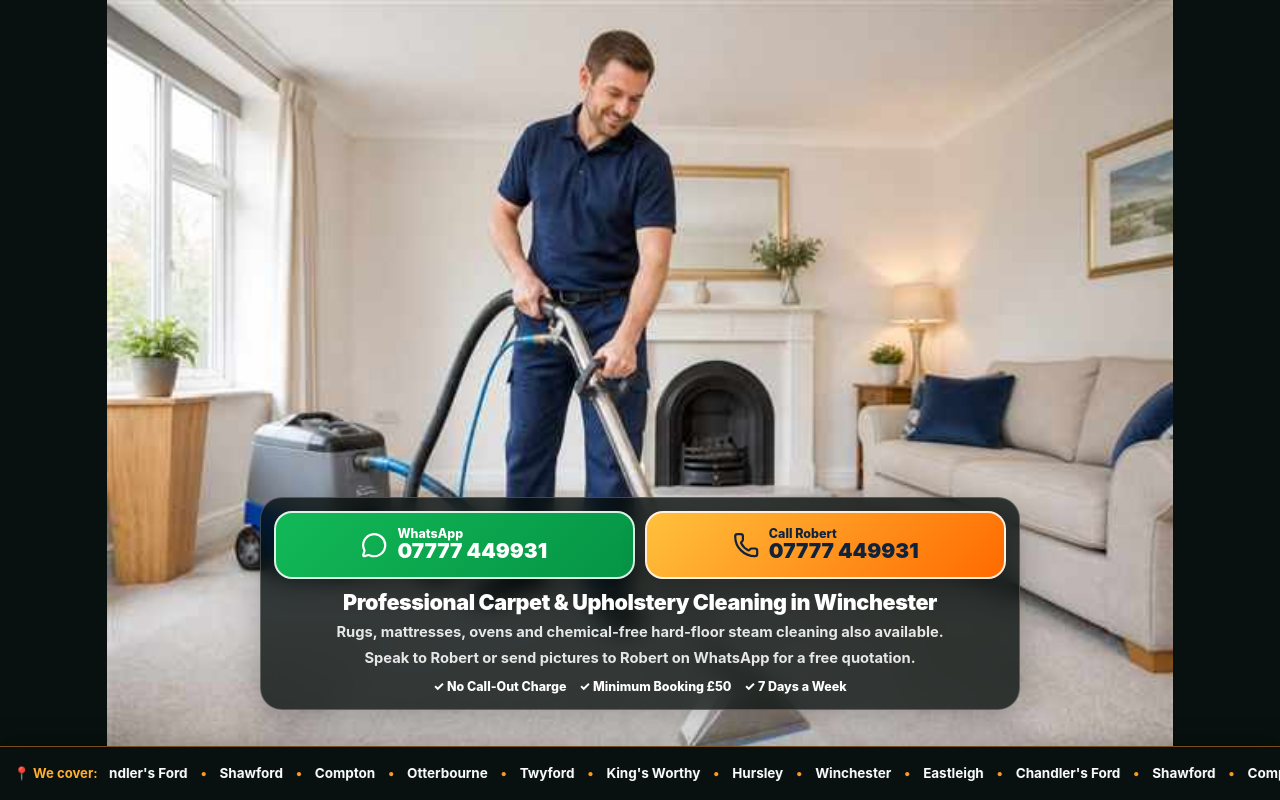
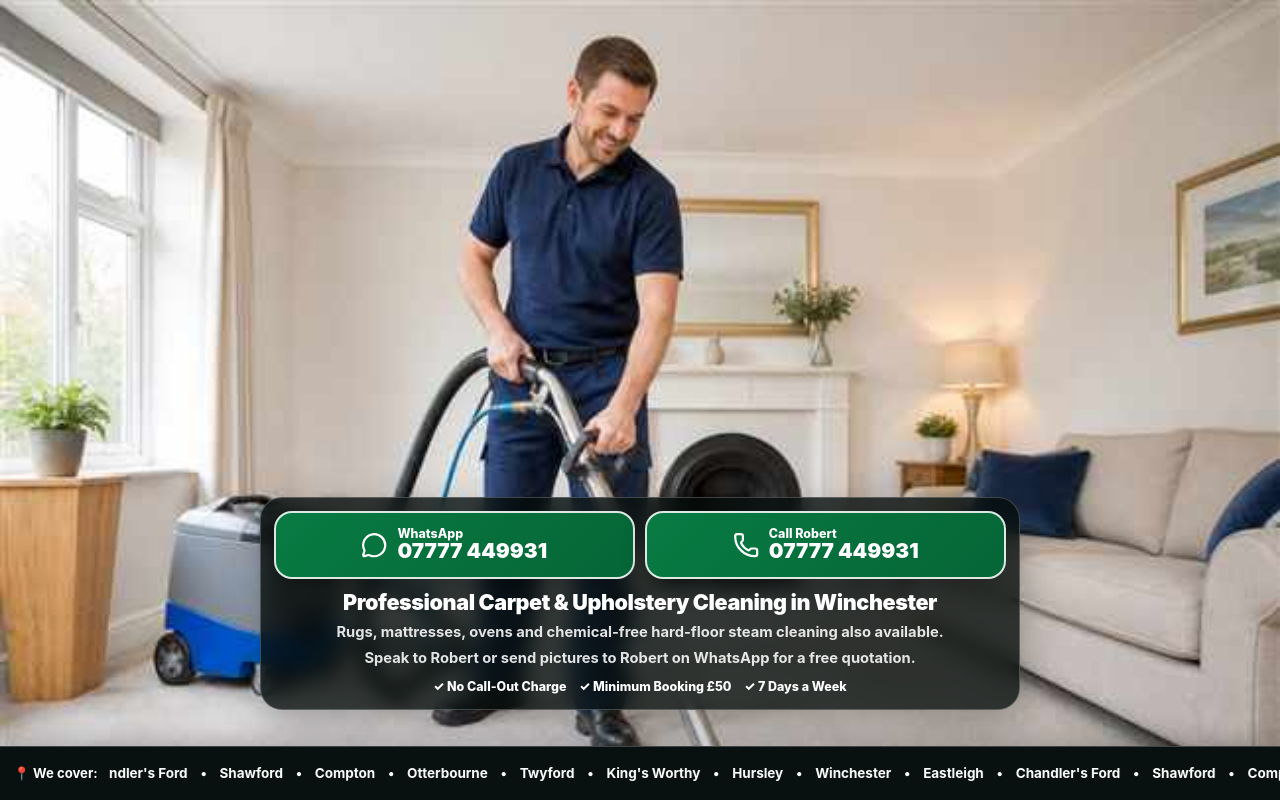
Before and after one commit to Robigo1977/ROBIGO-V5, a React (Vite) app: page / in a window 1280 px wide. Shown: the top 800 px of the page. Built offline with nearby package versions, Linux system fonts and the light colour scheme; no server answers; the database is empty.

Commit message:
Prepare non-seasonal homepage and agreed pricing for review

```diff
--- a/src/components/sections/Hero/Hero.module.css
+++ b/src/components/sections/Hero/Hero.module.css
@@ -12,7 +12,7 @@
   inset: 0;
   width: 100%;
   height: 100%;
-  object-fit: contain;
+  object-fit: cover;
   object-position: center top;
   background: #08110f;
 }
@@ -103,15 +103,11 @@
   white-space: nowrap;
 }
 
-.whatsappButton {
-  border: 2px solid rgba(255,255,255,.85);
-  background: linear-gradient(135deg, #12b957, #059445);
-}
-
+.whatsappButton,
 .phoneButton {
   border: 2px solid rgba(255,255,255,.85);
-  background: linear-gradient(135deg, #ffc13d, #ff6a00);
-  color: #10233c;
+  background: linear-gradient(135deg, #087b43, #056536);
+  color: #fff;
 }
 
 .heroTrust {
@@ -135,7 +131,7 @@
   min-height: 54px;
   align-items: center;
   overflow: hidden;
-  border-top: 1px solid rgba(255,153,34,.45);
+  border-top: 1px solid rgba(255,255,255,.22);
   background: #08110f;
   color: #fff;
   box-shadow: 0 -8px 22px rgba(0,0,0,.18);
@@ -146,7 +142,7 @@
   z-index: 2;
   flex: 0 0 auto;
   padding: 0 .7rem 0 .85rem;
-  color: #ffae2e;
+  color: #fff;
   font-size: .82rem;
   white-space: nowrap;
   background: #08110f;
@@ -182,7 +178,7 @@
 }
 
 .tickerRun b {
-  color: #ff9a22;
+  color: #fff;
 }
 
 @keyframes areaTicker {
@@ -274,7 +270,7 @@
   }
 
   .heroPhoto {
-    object-fit: contain;
+    object-fit: cover;
     object-position: center top;
   }
 
```
